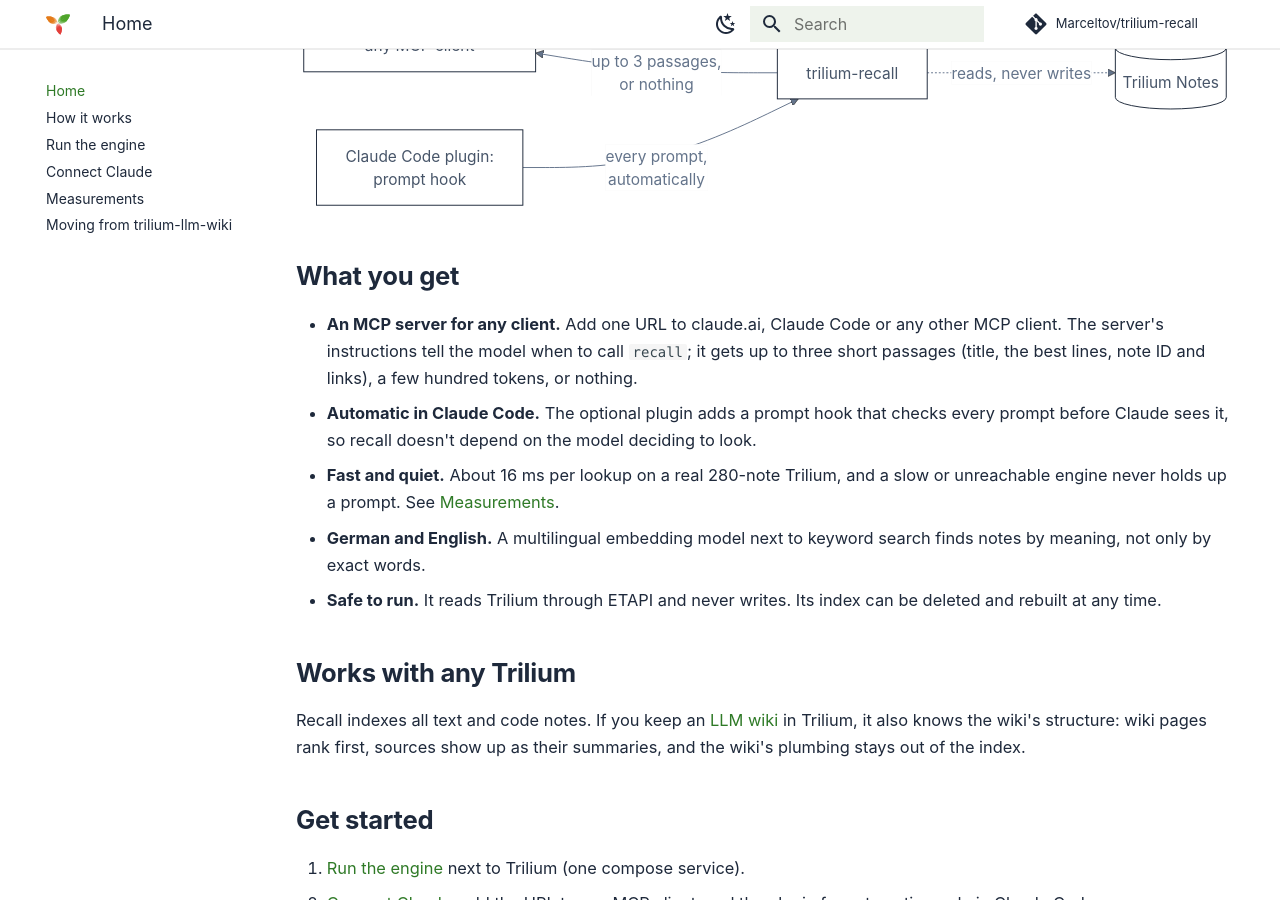
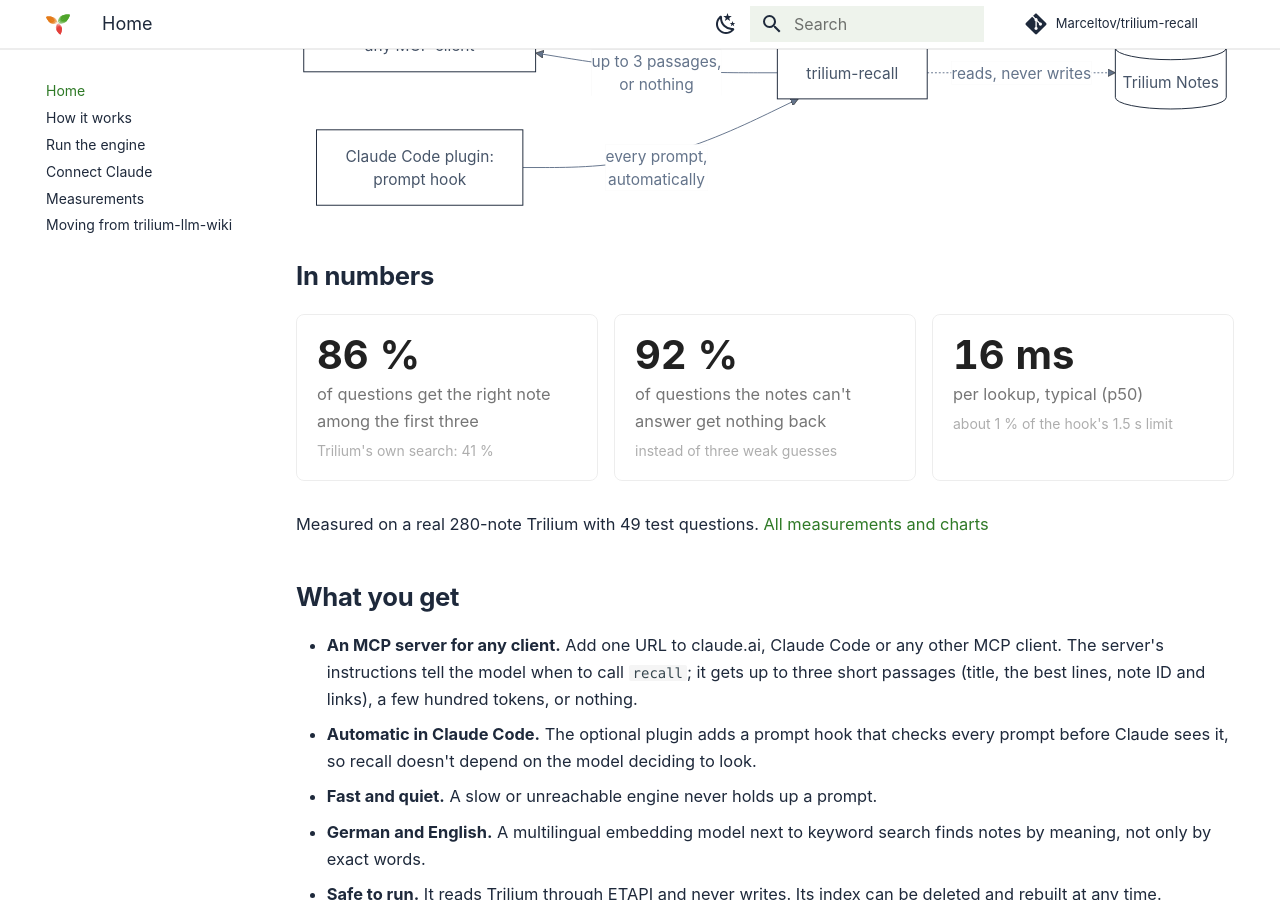
Before and after one commit to Marceltov/trilium-recall, an MkDocs documentation site: the page built from docs/index.md, in a window 1280 px wide and 900 px high, scrolled down 576 px. Built offline with MkDocs 1.6.1 and Material for MkDocs 9.7.7, drawn with Linux system fonts in a browser that asks for light colours; some web fonts are replaced; comment, search, counter and statistics services are not loaded.

Commit message:
Docs: headline numbers on the home page
Co-Authored-By: Claude Opus 5.5 <noreply@anthropic.com>
Claude-Session: https://claude.ai/code/session_01CDeSKjKU8KLZNeARSi8BUQ

````diff
--- a/docs/index.md
+++ b/docs/index.md
@@ -21,11 +21,33 @@ flowchart LR
     engine -. "reads, never writes" .-> trilium[("Trilium Notes")]
 ```
 
+## In numbers
+
+<div class="tm-kpis">
+  <div class="tm-kpi">
+    <span class="tm-kpi__value">86 %</span>
+    <span class="tm-kpi__label">of questions get the right note among the first three</span>
+    <span class="tm-kpi__note">Trilium's own search: 41 %</span>
+  </div>
+  <div class="tm-kpi">
+    <span class="tm-kpi__value">92 %</span>
+    <span class="tm-kpi__label">of questions the notes can't answer get nothing back</span>
+    <span class="tm-kpi__note">instead of three weak guesses</span>
+  </div>
+  <div class="tm-kpi">
+    <span class="tm-kpi__value">16 ms</span>
+    <span class="tm-kpi__label">per lookup, typical (p50)</span>
+    <span class="tm-kpi__note">about 1 % of the hook's 1.5 s limit</span>
+  </div>
+</div>
+
+Measured on a real 280-note Trilium with 49 test questions. [All measurements and charts](measurements.md)
+
 ## What you get
 
 - **An MCP server for any client.** Add one URL to claude.ai, Claude Code or any other MCP client. The server's instructions tell the model when to call `recall`; it gets up to three short passages (title, the best lines, note ID and links), a few hundred tokens, or nothing.
 - **Automatic in Claude Code.** The optional plugin adds a prompt hook that checks every prompt before Claude sees it, so recall doesn't depend on the model deciding to look.
-- **Fast and quiet.** About 16 ms per lookup on a real 280-note Trilium, and a slow or unreachable engine never holds up a prompt. See [Measurements](measurements.md).
+- **Fast and quiet.** A slow or unreachable engine never holds up a prompt.
 - **German and English.** A multilingual embedding model next to keyword search finds notes by meaning, not only by exact words.
 - **Safe to run.** It reads Trilium through ETAPI and never writes. Its index can be deleted and rebuilt at any time.
 
````
